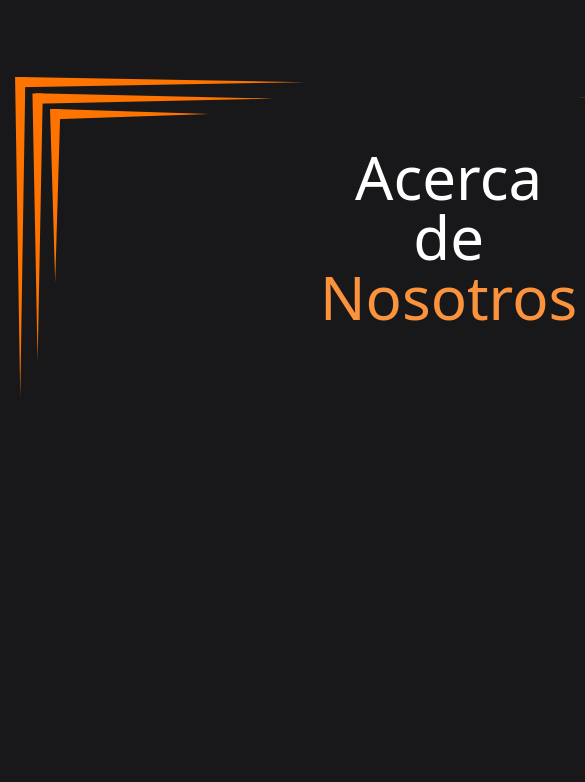
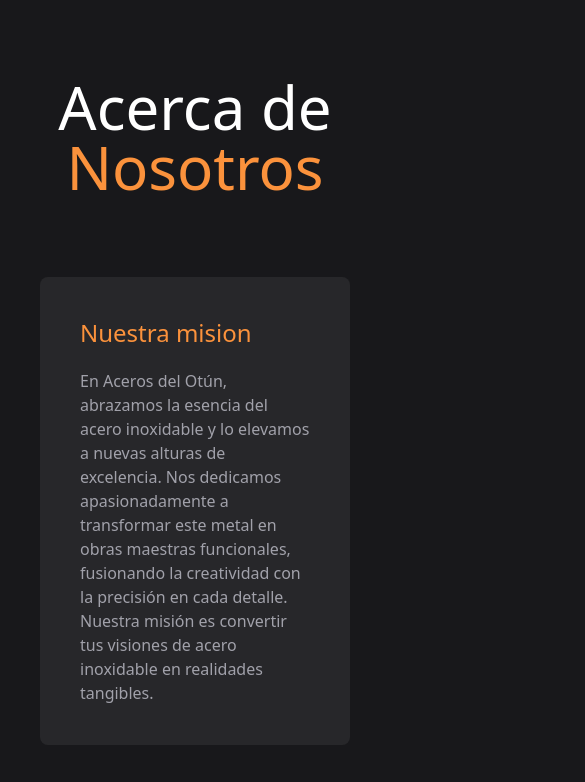
Before and after one commit to juanmisdev/daniel-landing, an Astro site: page / in a window 390 px wide. Shown: the part 3589-4371 px from the top of the page, 585 px wide, since content can reach past the window. Built offline with nearby package versions, Linux system fonts and the light colour scheme; Astro itself is replaced by a stand-in of ours; what @midudev/tailwind-animations would draw is missing.

Commit message:
About section mobile patch

```diff
--- a/src/components/landing/About.astro
+++ b/src/components/landing/About.astro
@@ -10,17 +10,17 @@
 
 ---
 
-<section class="mt-20 relative">
-    <div class="flex justify-between items-center">
-        <Image src={marco} alt='marco' class='w-80 block'/>
-        <h1 class="text-white text-6xl text-center items-center gap-4">Acerca de <span class="text-orange-400">Nosotros</span></h1>
-        <Image src={marco} alt='marco' class="rotate-90 w-80"/>
+<section class="mt-20 md:relative">
+    <div class="md:flex justify-between items-center">
+        <Image src={marco} alt='marco' class='w-80 hidden md:block '/>
+        <h1 class="text-white text-6xl text-center items-center gap-4 mb-20 md:mb-0">Acerca de <span class="text-orange-400">Nosotros</span></h1>
+        <Image src={marco} alt='marco' class="rotate-90 w-80 hidden md:block"/>
 
     </div>
 
-        <div class="absolute top-0 left-0 right-0 flex justify-center items-center w-4/4 mx-auto">
+        <div class="md:absolute top-0 left-0 right-0 flex justify-center items-center w-4/4 mx-auto">
 
-        <div class=" ml-5 grid grid-cols-4 grid-rows-4 gap-10 w-full mx-auto px-10">
+        <div class=" md:ml-5 flex flex-col md:grid grid-cols-1 md:grid-cols-4 grid-rows-4 gap-10 w-full mx-auto px-10">
 
 
             <div class="col-start-1 col-end-3 row-start-2 row-end-3 bg-zinc-800 text-zinc-400 rounded-lg p-10">
@@ -41,7 +41,7 @@
 
             <div class="col-start-2 col-end-5 row-start-3 row-end-3 bg-zinc-800 text-zinc-400 rounded-lg p-10">
                 <h3 class="text-2xl text-orange-400 mb-5">Nuestro valores</h3>
-                <div class="flex flex-row justify-between px-10">
+                <div class="flex flex-row justify-between px-10 items-baseline">
                     <div class="flex flex-col">
                         <Image src={excelecia} alt='excelecia' class="w-40 mx-auto"/>
                         <p class="text-center">Excelencia</p>
```
